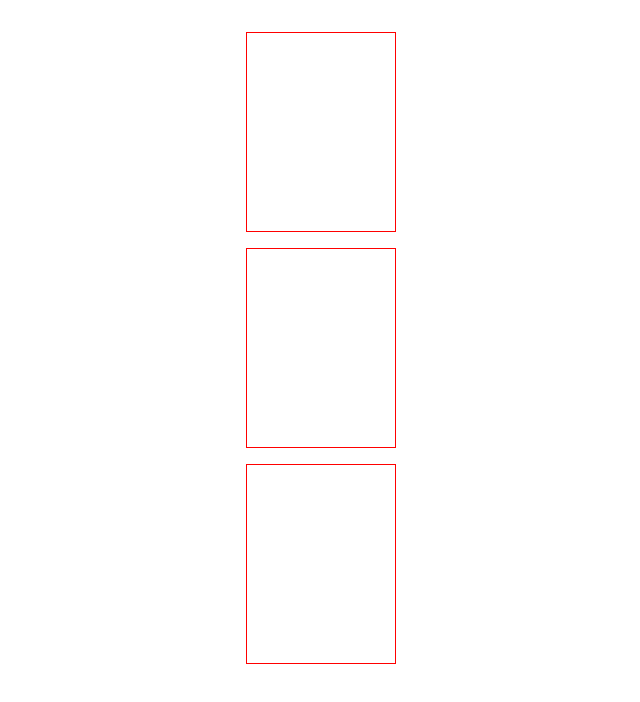
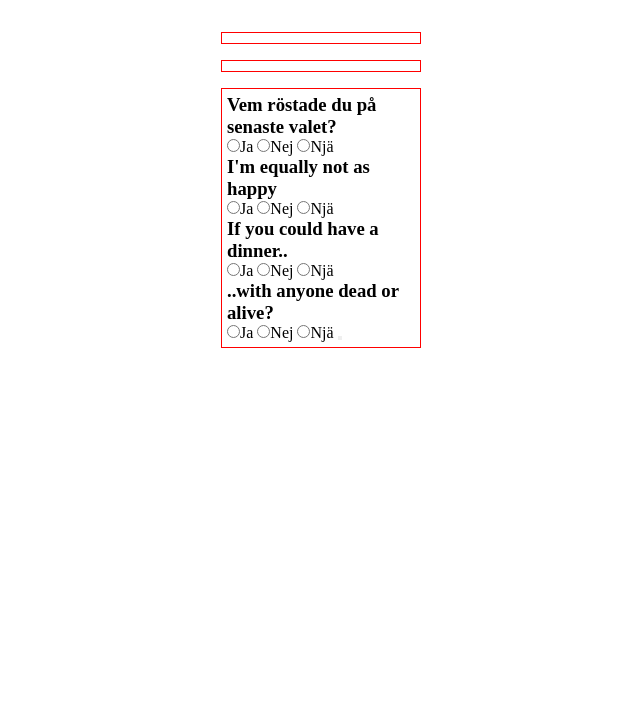
Before and after one commit to Strimlaren/boiler231222, a plain HTML site: page index.html in a window 1280 px wide. Shown: the whole page, without its empty margins (319-959 px from the left). Drawn offline with Linux system fonts and the light colour scheme.

Commit message:
formen klar

```diff
--- a/css/main.css
+++ b/css/main.css
@@ -24,8 +24,9 @@ section {
 }
 
 .lucka {
-  width: 150px;
-  height: 200px;
+  width: 200px;
+  height: auto;
   border: 1px solid red;
   padding: 5px;
+  /* display: none; */
 }
--- a/index.html
+++ b/index.html
@@ -13,7 +13,51 @@
 
     <div class="lucka" id="22"></div>
     <div class="lucka" id="23"></div>
-    <div class="lucka" id="24"></div>
+    <div class="lucka" id="24" onclick="dialog()">
+      <form action="submit">
+        <h3>Vem röstade du på senaste valet?</h3>
+        <label for="ja">
+          <input type="radio" value="ja" id="ja1" name="q1">Ja
+        </label>
+        <label for="nej">
+          <input type="radio" value="nej" id="nej1" name="q1">Nej
+        </label>
+        <label for="njä">
+          <input type="radio" value="njä" id="njä1" name="q1">Njä
+        </label>
+        <h3>I'm equally not as happy</h3>
+        <label for="ja">
+          <input type="radio" value="ja" id="ja" name="q2">Ja
+        </label>
+        <label for="nej">
+          <input type="radio" value="nej" id="nej" name="q2">Nej
+        </label>
+        <label for="njä">
+          <input type="radio" value="njä" id="njä" name="q2">Njä
+        </label>
+        <h3>If you could have a dinner..</h3>
+        <label for="ja">
+          <input type="radio" value="ja" id="ja" name="q3">Ja
+        </label>
+        <label for="nej">
+          <input type="radio" value="nej" id="nej" name="q3">Nej
+        </label>
+        <label for="njä">
+          <input type="radio" value="nnjä" id="njä" name="q3">Njä
+        </label>
+        <h3>..with anyone dead or alive?</h3>
+        <label for="ja">
+          <input type="radio" value="ja" id="ja" name="q4">Ja
+        </label>
+        <label for="nej">
+          <input type="radio" value="nej" id="nej" name="q4">Nej
+        </label>
+        <label for="njä">
+          <input type="radio" value="nnjä" id="njä" name="q4">Njä
+        </label>
+        <button class="submit"></button>
+      </form>
+    </div>
 
   </section>
 
--- a/scripts/main.js
+++ b/scripts/main.js
@@ -1 +1,6 @@
 const luckor = document.querySelectorAll(".lucka");
+
+function dialog() {
+  const dialog = document.createElement("dialog");
+  const form = document.createElement;
+}
```
